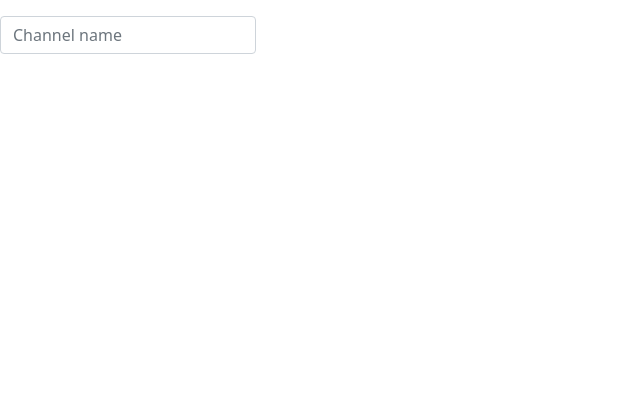
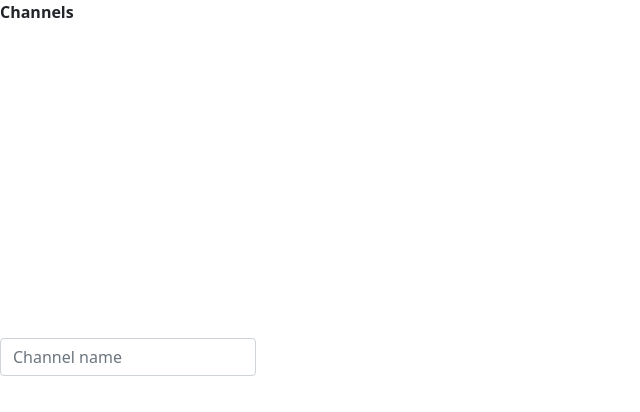
Before and after one commit to descholar-ceo/realtime-go-frontend, a React app: page / in a window 1280 px wide. Shown: the top 412 px of the page, without its empty margins (0-640 px from the left). Built offline with nearby package versions, Linux system fonts and the light colour scheme.

Commit message:
Finish the stylings

```diff
--- a/components/channels/ChannelSection.jsx
+++ b/components/channels/ChannelSection.jsx
@@ -6,9 +6,14 @@ import PropTypes from "prop-types";
 class ChannelSection extends Component{
     render(){
         return(
-            <div>
-                <ChannelList {...this.props} />
-                <ChannelForm {...this.props} />
+            <div className="support panel panel-primary">
+                <div className="panel-heading">
+                    <strong>Channels</strong>
+                </div>
+                <div className="channel-body channels">
+                    <ChannelList {...this.props} />
+                    <ChannelForm {...this.props} />
+                </div>
             </div>
         )
     }
--- a/index.html
+++ b/index.html
@@ -4,7 +4,7 @@
     <meta charset="UTF-8">
     <meta name="viewport" content="width=device-width, initial-scale=1.0">
     <link rel="stylesheet" href="https://stackpath.bootstrapcdn.com/bootstrap/5.0.0-alpha1/css/bootstrap.min.css" integrity="sha384-r4NyP46KrjDleawBgD5tp8Y7UzmLA05oM1iAEQ17CSuDqnUK2+k9luXQOfXJCJ4I" crossorigin="anonymous">
-    <link rel='stylesheet' type="text/css" href='app.css'/>
+    <link rel='stylesheet' href='app.css'>
     <title>RealTime Go</title>
 </head>
 <body>
```
